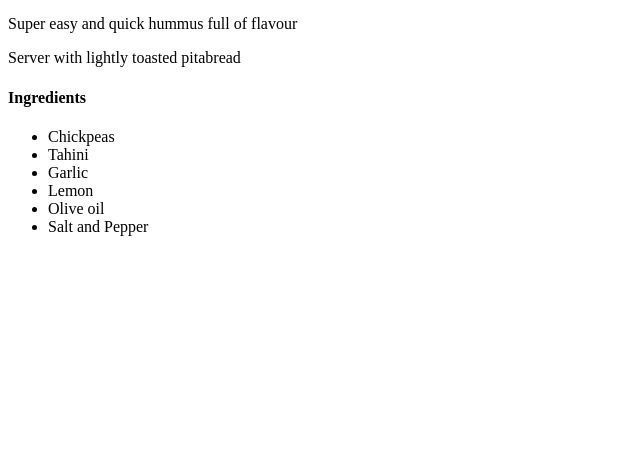
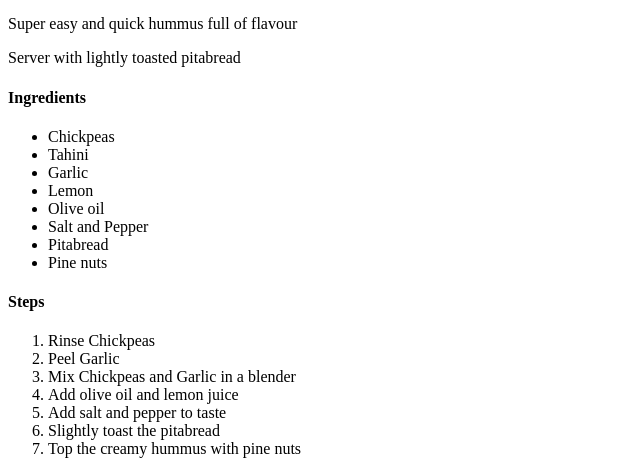
Before and after one commit to sullyschultz/odin-recipes, a plain HTML site: page recipes/hummus.html in a window 1280 px wide. Shown: the part 428-902 px from the top of the page, without its empty margins (0-640 px from the left). Before the commit the page ends 800 px from the top, so only its background shows below. Drawn offline with Linux system fonts and the light colour scheme.

Commit message:
Steps list hummus.html

```diff
--- a/recipes/hummus.html
+++ b/recipes/hummus.html
@@ -20,8 +20,22 @@
             <li>Lemon</li>
             <li>Olive oil</li>
             <li>Salt and Pepper</li>
+            <li>Pitabread</li>
+            <li>Pine nuts</li>
+        </ul>
 
-        </ul>
+        <h4>Steps</h4>
+        <ol>
+            <li>Rinse Chickpeas</li>
+            <li>Peel Garlic</li>
+            <li>Mix Chickpeas and Garlic in a blender</li>
+            <li>Add olive oil and lemon juice</li>
+            <li>Add salt and pepper to taste</li>
+            <li>Slightly toast the pitabread</li>
+            <li>Top the creamy hummus with pine nuts</li>
+
+        </ol>
+
 
 
 
```
